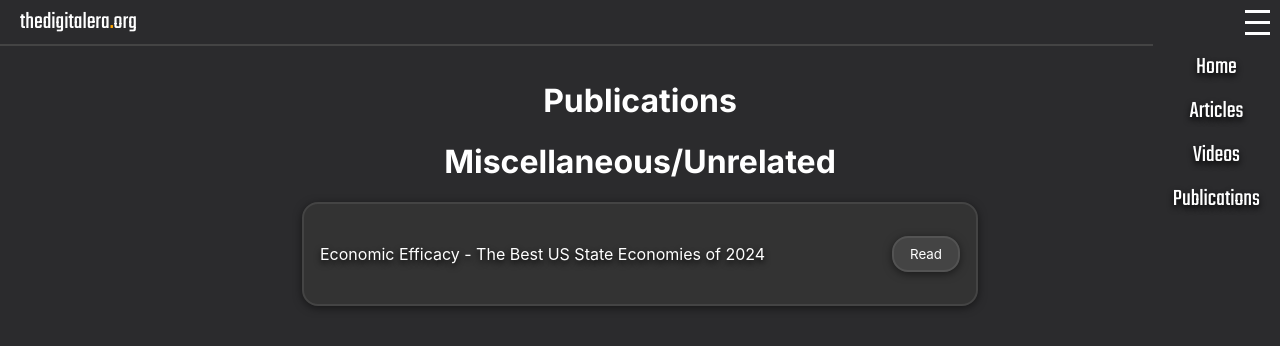
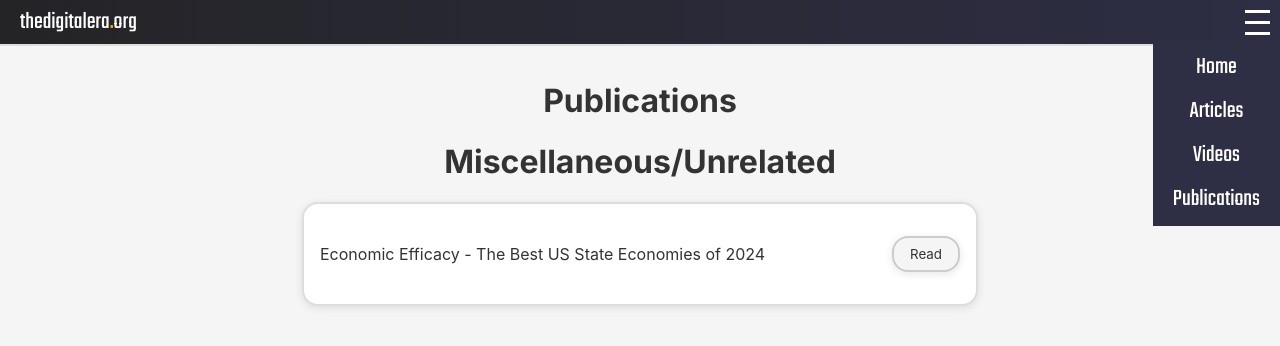
Before and after one commit to thedigitalerainstitute/thedigitalerainstitute.github.io, a plain HTML site: page publications/index.html in a window 1280 px wide. Both pictures are taken after a click on the element 1257 px from the left and 22 px from the top of the page. Drawn offline with Linux system fonts and the light colour scheme; a web font is replaced by a local one.

Commit message:
Change theme for publications site

```diff
--- a/publications/index.html
+++ b/publications/index.html
@@ -12,8 +12,8 @@
     <link rel="icon" type="image/x-icon" href="/images/logo.png">
     <style>
         body {
-            background: #2b2b2d;
-            color: #fff;
+            background: #f5f5f5;
+            color: #333;
             font-family: 'Inter', sans-serif;
             margin: 0;
             padding: 0;
@@ -22,8 +22,8 @@
             display: flex;
             justify-content: space-between;
             align-items: center;
-            border-bottom: 2px solid #444;
-            background: #2b2b2d;
+            border-bottom: 2px solid #ddd;
+            background: linear-gradient(to right, rgb(36, 36, 39), rgb(46, 46, 69));
             padding: 5px 20px;
             position: fixed;
             width: 100%;
@@ -33,7 +33,7 @@
         .navbar-brand {
             font-family: 'Teko', sans-serif;
             font-size: 24px;
-            color: white;
+            color: #ffffff;
             cursor: pointer;
         }
         .navbar-brand .dot {
@@ -48,7 +48,7 @@
         .navbar-toggle .bar {
             height: 3px;
             width: 25px;
-            background-color: white;
+            background-color: #ffffff;
             margin: 4px 0;
         }
         .navbar-menu {
@@ -59,7 +59,7 @@
             position: absolute;
             top: 40px;
             right: 40px;
-            background-color: #2b2b2d;
+            background-color: rgb(46, 46, 69);
             flex-direction: column;
         }
         .navbar-menu.active {
@@ -72,10 +72,10 @@
             text-align: center;
         }
         .navbar-item:hover {
-            background-color: rgb(15, 15, 16);
+            background-color: #f0f0f0;
         }
         .navbar-item a {
-            color: white;
+            color: #ffffff;
             text-decoration: none;
         }
         .hero-section {
@@ -84,10 +84,10 @@
         }
         h1, h3, h4, p {
             font-family: 'Inter', sans-serif;
-            color: #fff;
+            color: #333;
         }
         ul, li {
-            text-shadow: 0px 3px 6px rgb(0, 0, 0);
+            text-shadow: none;
         }
         .title {
             font-size: 2em;
@@ -96,11 +96,11 @@
         .map {
             width: 90%;
             margin: 0 auto;
-            border: 2px solid #444;
+            border: 2px solid #ddd;
             padding: 1rem;
-            background-color: #333;
-            color: #fff;
-            box-shadow: 0 2px 8px rgba(0,0,0,0.5);
+            background-color: #fff;
+            color: #333;
+            box-shadow: 0 2px 8px rgba(0,0,0,0.1);
             border-radius: 1rem;
         }
         .map li {
@@ -111,25 +111,25 @@
             align-items: center;
         }
         .paper-button {
-            background-color: #444;
-            color: #fff;
+            background-color: #f5f5f5;
+            color: #333;
             padding: 0.5rem 1rem;
             border-radius: 0.5rem;
             cursor: pointer;
             font-family: Inter, sans-serif;
-            box-shadow: 0 2px 8px rgba(0,0,0,0.5);
+            box-shadow: 0 2px 8px rgba(0,0,0,0.1);
             border-radius: 1rem;
-            border: 2px solid #535353;
+            border: 2px solid #ccc;
         }
         .paper-button:hover {
-            background-color: #292929;
-            border: 2px solid #444;
+            background-color: #e3e3e3;
+            border: 2px solid #bbb;
+            box-shadow: 0 0 8px rgba(0,0,0,0.3);
         }
         @media screen and (min-width: 768px) {
             .map {
                 width: 50%;
             }
-
         }
     </style>
 </head>
```
